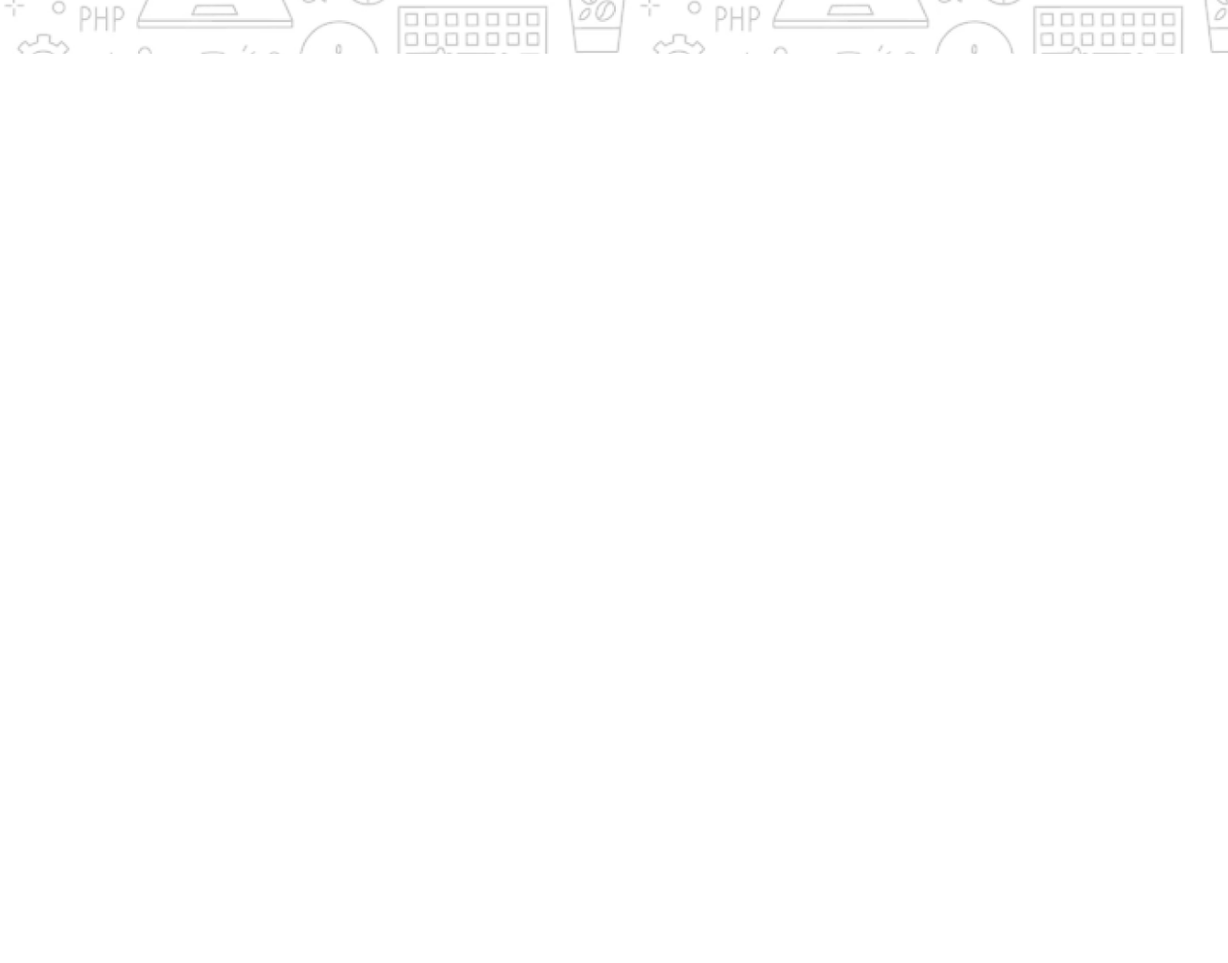
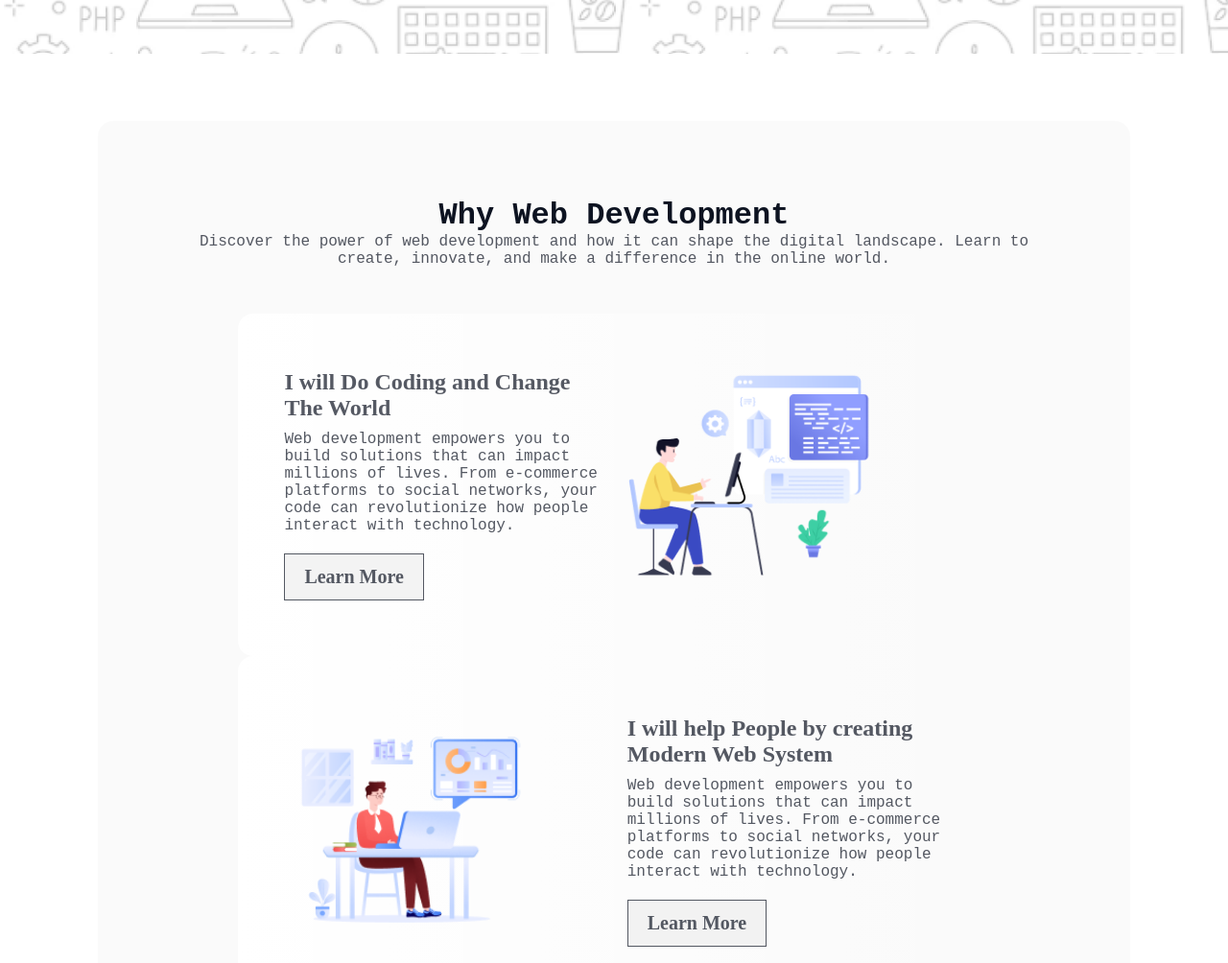
Before and after one commit to ashraf-cse/B10Assignment-1, a plain HTML site: page index.html in a window 1280 px wide. Shown: the part 544-1548 px from the top of the page at 96% size. Before the commit the page ends 800 px from the top, so only its background shows below. Drawn offline with Linux system fonts and the light colour scheme; a web font is replaced by a local one.

Commit message:
web development secton  done

```diff
--- a/index.html
+++ b/index.html
@@ -18,5 +18,63 @@
         <button class="contact-btn">Contact with me</button>
       </div>
     </header>
+    <main>
+      <section class="container web-container">
+        <h4 class="heading">Why Web Development</h4>
+        <p>
+          Discover the power of web development and how it can shape the digital
+          landscape. Learn to create, innovate, and make a difference in the
+          online world.
+        </p>
+        <div class="dev-container">
+          <!-- one form here -->
+          <div class="feature">
+            <div class="feature-text">
+              <h3>I will Do Coding and Change The World</h3>
+              <p>
+                Web development empowers you to build solutions that can impact
+                millions of lives. From e-commerce platforms to social networks,
+                your code can revolutionize how people interact with technology.
+              </p>
+              <button class="btn">Learn More</button>
+            </div>
+            <div class="feature-img">
+              <img src="assets/Layer_1.png" alt="" />
+            </div>
+          </div>
+          <!-- two form here -->
+          <div class="feature">
+            <div class="feature-img">
+              <img src="assets/Group 3.png" alt="group-3" />
+            </div>
+            <div class="feature-text">
+              <h3>I will help People by creating Modern Web System</h3>
+              <p>
+                Web development empowers you to build solutions that can impact
+                millions of lives. From e-commerce platforms to social networks,
+                your code can revolutionize how people interact with technology.
+              </p>
+              <button class="btn">Learn More</button>
+            </div>
+          </div>
+          <!-- three form here -->
+          <div class="feature">
+            <div class="feature-text">
+              <h3>I will Do Coding and Change The World</h3>
+              <p>
+                Web development empowers you to build solutions that can impact
+                millions of lives. From e-commerce platforms to social networks,
+                your code can revolutionize how people interact with technology.
+              </p>
+              <button class="btn">Learn More</button>
+            </div>
+
+            <div class="feature-img">
+              <img src="assets/Group 4.png" alt="group4" />
+            </div>
+          </div>
+        </div>
+      </section>
+    </main>
   </body>
 </html>
--- a/styles/style.css
+++ b/styles/style.css
@@ -14,7 +14,7 @@ body {
   font-weight: 800;
   text-align: center;
 }
-container {
+.container {
   max-width: 84%;
   margin: 70px auto;
 }
@@ -85,3 +85,45 @@ header .hero-container .contact-btn {
   border: none;
   cursor: pointer;
 }
+/* main section start here */
+/* web dev related work */
+
+.web-container {
+  padding: 80px 98px;
+  border-radius: 16px;
+  background: rgba(13, 19, 33, 0.02);
+  /* height: 1393px; */
+}
+.web-container>p {
+  text-align: center;
+}
+.dev-container {
+  padding: 48px;
+}
+.feature {
+  display: flex;
+  justify-content: space-between;
+  gap: 2px;
+  display: flex;
+  align-items: center;
+  padding: 48px;
+  border-radius: 16px;
+  background: linear-gradient(90.00deg, rgb(255, 255, 255),rgba(255, 255, 255, 0) 100%);
+}
+.feature-text {
+  width: 48%;
+  /* text-align: start; */
+}
+.feature-text * {
+  margin: 10px 0;
+}
+.feature-img {
+  width: 48%;
+}
+.feature-img img {
+  width: 80%;
+  height: auto;
+  object-fit: cover;
+  /* display: block; */
+  margin: 0 auto;
+}
```
